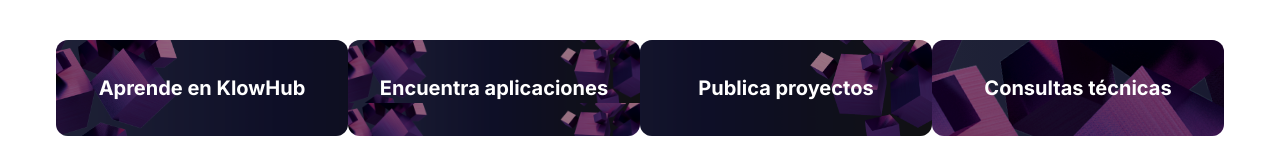
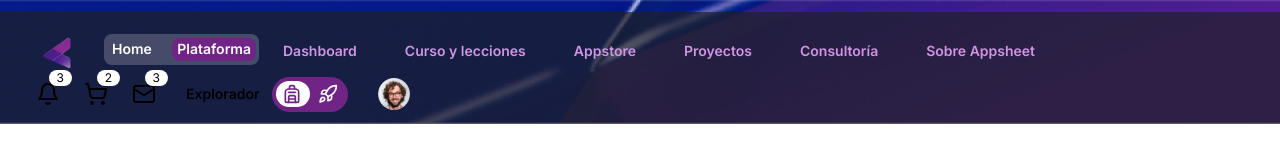
Before and after one commit to No-Country-simulation/h3-09-klowhub, a Next.js app in the folder client/: page / in a window 1280 px wide. Shown: the top 162 px of the page. Built offline with nearby package versions, Linux system fonts and the light colour scheme.

Commit message:
feat: Adding header

```diff
--- a/client/src/app/auth/layout.tsx
+++ b/client/src/app/auth/layout.tsx
@@ -1,5 +1,5 @@
 'use client'
-import Footer from '@/components/layout/footer'
+import Footer from '@/components/layout/Footer'
 import { usePathname } from 'next/navigation'
 import React from 'react'
 
--- a/client/src/app/layout.tsx
+++ b/client/src/app/layout.tsx
@@ -1,7 +1,8 @@
-import Footer from '@/components/layout/footer'
+import Footer from '@/components/layout/Footer'
 import type { Metadata } from 'next'
 import { Inter } from 'next/font/google'
 import './globals.css'
+import Header from '@/components/layout/header/Header'
 
 const inter = Inter({ subsets: ['latin'] })
 
@@ -18,6 +19,7 @@
 	return (
 		<html lang="es">
 			<body className={` ${inter.className} antialiased`}>
+				<Header />
 				<main className="min-h-screen px-14 py-10">{children}</main>
 				<Footer />
 			</body>
--- a/client/src/components/layout/header/Header.tsx
+++ b/client/src/components/layout/header/Header.tsx
@@ -1,18 +1,36 @@
-
+'use client'
+import HomePlatformSwitch from '@/components/buttons/HomePlatformSwitch'
 import Logo from './Logo'
 import NavLinks from './NavLinks'
 import UserActions from './UserActions'
+import { useState } from 'react'
 
 export default function Header() {
+	const [isEnabled, setIsEnabled] = useState(true)
+
+	function handleState() {
+		setIsEnabled(!isEnabled)
+	}
+
 	return (
-		<header className="w-full flex justify-between bg-[#1F2026] mt-4 px-6 py-3">
-			<div className="flex justify-around items-center">
-				<Logo />
-				<div className="flex items-center space-x-10 ml-10">
-					<NavLinks />
+		<header className="w-full bg-[url('/img/header-bg.png')] bg-center bg-cover pt-3">
+			<nav className="flex flex-wrap justify-between items-center bg-[#1F2026] bg-opacity-70 px-4 md:px-9 py-3 relative">
+				{/* Sección Izquierda */}
+				<div className="flex flex-wrap items-center space-x-4">
+					<Logo />
+					<div className="mt-2 md:mt-0">
+						<HomePlatformSwitch enabled setEnabled={handleState} />
+					</div>
+					<div className="hidden md:flex items-center space-x-6 ml-4">
+						<NavLinks />
+					</div>
 				</div>
-			</div>
-			<UserActions />
+
+				{/* Sección Derecha */}
+				<div className="relative">
+					<UserActions />
+				</div>
+			</nav>
 		</header>
 	)
 }
--- a/client/src/components/layout/header/IconBadge.tsx
+++ b/client/src/components/layout/header/IconBadge.tsx
@@ -1,41 +1,65 @@
 import { Bell } from 'lucide-react'
-import { useState } from 'react'
+import { useEffect, useRef, useState } from 'react'
 
 interface IconWithBadgeProps {
 	icon: React.ReactNode
 	count: number | 0
 	items: string[]
+	isNotification?: boolean
+	onClick?: () => void
 }
 
-export default function IconBadge({ icon, count, items }: IconWithBadgeProps) {
-
+export default function IconBadge({ icon, count, items, isNotification, onClick }: IconWithBadgeProps) {
 	const [isOpen, setIsOpen] = useState(false)
+	const dropdownRef = useRef<HTMLDivElement>(null)
 
 	function toggleDropdown() {
-		setIsOpen(!isOpen)
+		if (isNotification) {
+			setIsOpen(!isOpen)
+		} else if (onClick) {
+			onClick()
+		}
 	}
 
+	useEffect(() => {
+		function handleClickOutside(event: MouseEvent) {
+			if (dropdownRef.current && !dropdownRef.current.contains(event.target as Node)) {
+				setIsOpen(false)
+			}
+		}
+
+		if (isOpen) {
+			document.addEventListener('mousedown', handleClickOutside)
+		} else {
+			document.removeEventListener('mousedown', handleClickOutside)
+		}
+
+		return () => document.removeEventListener('mousedown', handleClickOutside)
+	}, [isOpen])
+
 	return (
-		<div className='relative'>
-			<button onClick={toggleDropdown} className='relative flex items-center'>
+		<div className="relative">
+			<button onClick={toggleDropdown} className="relative flex items-center">
 				{icon}
 				{count > 0 && (
-					<span className='absolute -top-3 -right-3 bg-white text-black text-xs rounded-full px-2'>
+					<span className="absolute -top-3 -right-3 bg-white text-black text-xs rounded-full px-2">
 						{count}
 					</span>
 				)}
 			</button>
-			{isOpen && (
-				<div className="absolute right-0 mt-2 bg-black shadow-lg rounded-lg p-2 w-96">
-					<div className='border-b border-primary-b-200 flex items-center justify-start gap-2 p-2'>
+			{isNotification && isOpen && (
+				<div ref={dropdownRef} className="absolute right-0 mt-2 bg-[#1F2026] shadow-lg rounded-lg p-2 w-[598px] z-40">
+					<div className="border-b border-primary-b-200 flex items-center justify-start gap-2 p-2">
 						<Bell />
 						<span>Notificaciones</span>
 					</div>
 					{items.length > 0 ? (
 						items.map((item, index) => (
-							<div key={index} className="flex items-center justify-between p-4 border-b border-primary-b-200 last:border-none text-white">
+							<div
+								key={index}
+								className="flex items-center justify-between p-4 border-b border-primary-b-200 last:border-none text-white"
+							>
 								{item}
-								<span>something beautyful </span>
 							</div>
 						))
 					) : (
--- a/client/src/components/layout/header/Logo.tsx
+++ b/client/src/components/layout/header/Logo.tsx
@@ -1,14 +1,17 @@
 import Image from 'next/image'
+import Link from 'next/link'
 
 export default function Logo() {
 	return (
-		<div className="flex items-center">
+		<div className="">
+			<Link href={'/'}>
 				<Image
 					src="/img/logo_header.png"
 					alt="logo image"
 					width={52}
 					height={54}
 					priority />
+			</Link>
 		</div>
 	)
 }
--- a/client/src/components/layout/header/NavLinks.tsx
+++ b/client/src/components/layout/header/NavLinks.tsx
@@ -16,7 +16,7 @@
 				<Link
 					key={label}
 					href={href}
-					className="text-sm text-primary-a-200 p-2 hover:bg-gray-500 hover:rounded-lg hover:text-white"
+					className="text-[14px] font-semibold text-primary-b-200 p-2 hover:bg-gray-500 hover:rounded-lg hover:text-white"
 				>
 					{label}
 				</Link>
--- a/client/src/components/layout/header/UserActions.tsx
+++ b/client/src/components/layout/header/UserActions.tsx
@@ -2,30 +2,37 @@
 import ExplorerCreatorSwitch from '@/components/buttons/ExplorerCreatorSwitch'
 import { Bell, ShoppingCart, Mail } from 'lucide-react'
 import Image from 'next/image'
+import IconBadge from './IconBadge'
 import { useState } from 'react'
-import IconBadge from './IconBadge'
 
 export default function UserActions() {
 
 	const notifications = [
-		'first message', 'second message', 'third message'
+		'first notification', 'second notification', 'third notification'
 	]
-	const [userRole, SetUserRole] = useState()
 
-	const handleRole = () => {
-		SetUserRole(!userRole)
+	const [userMode, setUserMode] = useState(false)
+
+	function handleUserMode() {
+		setUserMode(!userMode)
+	}
+
+	function handleCart() {
+		window.location.href = '/cart'
+	}
+
+	function handleMsgs() {
+		window.location.href = '/messages'
 	}
 
 	return (
 		<div className="flex items-center space-x-6">
 			<div className='flex items-center justify-between space-x-6'>
-				<IconBadge icon={<Bell />} count={1} items={notifications} />
-				<IconBadge icon={<ShoppingCart />} count={2} />
-				<IconBadge icon={<Mail />} count={3} />
+				<IconBadge icon={<Bell />} count={3} items={notifications} isNotification />
+				<IconBadge icon={<ShoppingCart />} count={2} items={[]} onClick={handleCart} />
+				<IconBadge icon={<Mail />} count={3} items={[]} onClick={handleMsgs} />
 			</div>
-
-			<ExplorerCreatorSwitch enabled setEnabled={handleRole} />
-
+			<ExplorerCreatorSwitch enabled={false} setEnabled={handleUserMode} />
 			<div className="w-8 h-8 rounded-full bg-gray-400 overflow-hidden">
 				<Image
 					src="/img/user_avatar.png"
```
Also changed, not shown: client/public/img/header-bg.png (added). Lines whose indentation alone changed are shown as unchanged.
